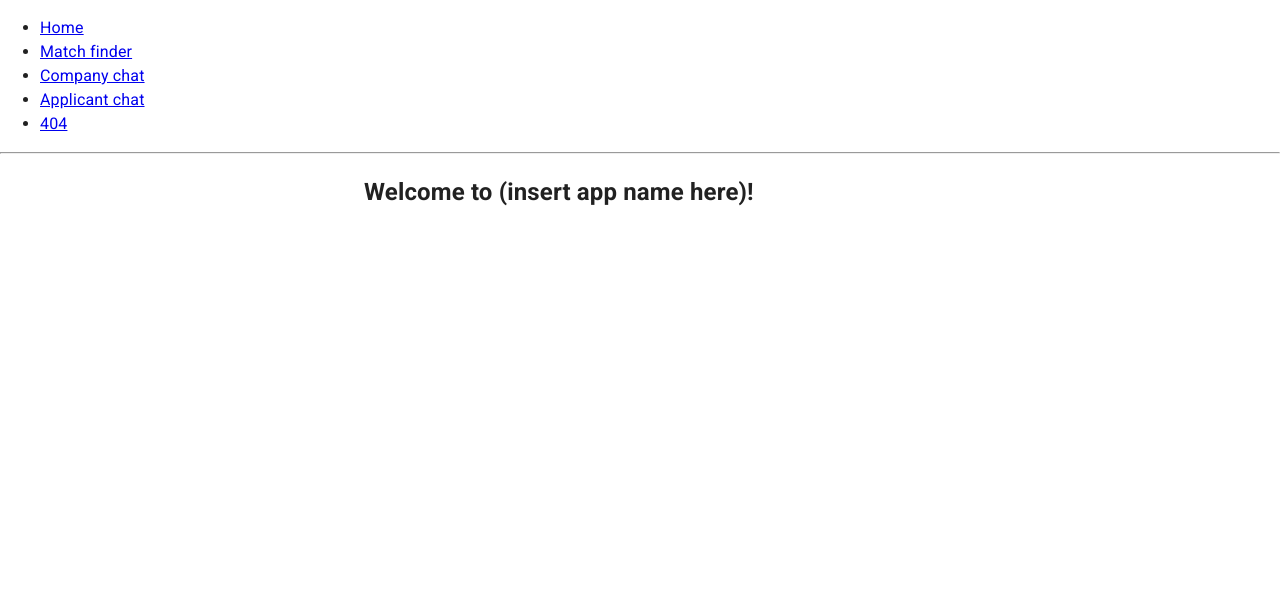
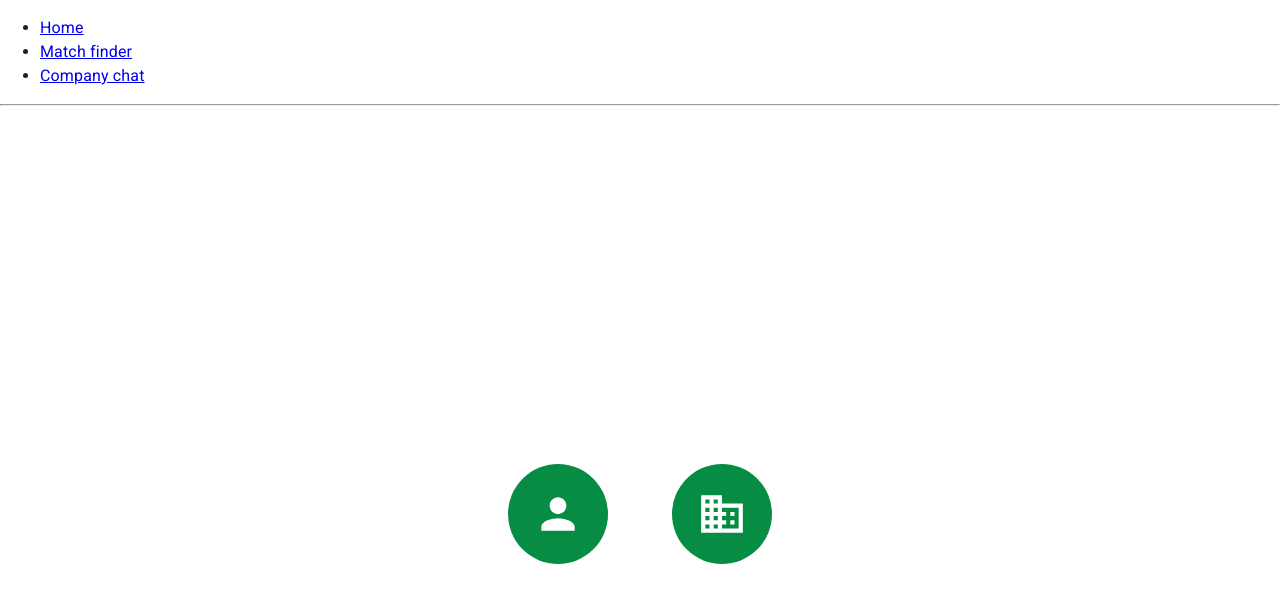
Before and after one commit to MauritsR/hackathon-dpg, a React (Create React App) app in the folder frontend/: page / in a window 1280 px wide. Before the commit this address had no page. Shown: the top 602 px of the page. Built offline with nearby package versions, Linux system fonts and the light colour scheme.

Commit message:
Add home page with icons

```diff
--- a/frontend/src/App.tsx
+++ b/frontend/src/App.tsx
@@ -4,6 +4,7 @@ import MatchFinder from "./pages/MatchFinder";
 import * as routes from "./constants/routes";
 import ApplicantChat from "./pages/ApplicantChat";
 import CompanyChat from "./pages/CompanyChat";
+import Home from "./pages/Home";
 
 export default function App() {
   return (
@@ -35,12 +36,6 @@ function Layout() {
           <li>
             <Link to="/company-chat">Company chat</Link>
           </li>
-          <li>
-            <Link to={routes.applicantChat}>Applicant chat</Link>
-          </li>
-          <li>
-            <Link to="/nothing-here">404</Link>
-          </li>
         </ul>
       </nav>
 
@@ -56,14 +51,6 @@ function Layout() {
   );
 }
 
-function Home() {
-  return (
-    <div>
-      <h2>Welcome to (insert app name here)!</h2>
-    </div>
-  );
-}
-
 function NoMatch() {
   return (
     <div>
--- /dev/null
+++ b/frontend/src/pages/Home.tsx
@@ -0,0 +1,98 @@
+import styled from "@emotion/styled";
+import IconButton from "@mui/material/IconButton";
+import { useState } from "react";
+import Business from "@mui/icons-material/Business";
+import Person from "@mui/icons-material/Person";
+
+const Video = styled.video`
+  object-fit: cover;
+  width: 100vw;
+  height: 100vh;
+  position: fixed;
+  top: 0;
+  left: 0;
+`;
+
+const ICON_COLOR = "white";
+const ICON_BACKGROUND_COLOR = "#078D43";
+
+const Wrapper = styled.div`
+  display: flex;
+  justify-content: center;
+  align-items: center;
+  height: 100%;
+`;
+
+enum UserType {
+  Applicant = "applicant",
+  Company = "company",
+}
+
+const Home: React.FunctionComponent = () => {
+  const [userType, setUserType] = useState<UserType>();
+
+  return (
+    <>
+      <Wrapper>
+        {userType === UserType.Applicant && (
+          <Video autoPlay muted>
+            <source src="/videos/happy-applicant.mp4" type="video/mp4" />
+          </Video>
+        )}
+        {userType === UserType.Company && (
+          <Video autoPlay muted>
+            <source src="/videos/company-building.mp4" type="video/mp4" />
+          </Video>
+        )}
+        <IconButton
+          sx={{
+            backgroundColor: ICON_BACKGROUND_COLOR,
+            ":hover": {
+              backgroundColor: ICON_BACKGROUND_COLOR,
+            },
+            color: ICON_COLOR,
+            height: "100px",
+            width: "100px",
+            m: 4,
+          }}
+          size="large"
+          aria-label="add to shopping cart"
+          onClick={() => setUserType(UserType.Applicant)}
+        >
+          <Person
+            sx={{
+              backgroundColor: ICON_BACKGROUND_COLOR,
+              height: "50px",
+              width: "50px",
+            }}
+          />
+        </IconButton>
+        <IconButton
+          sx={{
+            backgroundColor: ICON_BACKGROUND_COLOR,
+            ":hover": {
+              backgroundColor: ICON_BACKGROUND_COLOR,
+            },
+            color: ICON_COLOR,
+            height: "100px",
+            width: "100px",
+            m: 4,
+          }}
+          size="large"
+          aria-label="add to shopping cart"
+          onClick={() => setUserType(UserType.Company)}
+        >
+          <Business
+            sx={{
+              backgroundColor: ICON_BACKGROUND_COLOR,
+              height: "50px",
+              width: "50px",
+            }}
+          />
+        </IconButton>
+      </Wrapper>
+    </>
+  );
+};
+
+export default Home;
--- a/frontend/src/services/useChat.ts
+++ b/frontend/src/services/useChat.ts
@@ -40,7 +40,6 @@ const useChat = ({
     if (!ws.current) return;
 
     ws.current.onmessage = (event) => {
-      console.log("on message data: ", event.data);
       if (event.data !== "") {
         setMessages([...messages, JSON.parse(event.data)]);
       }
```
Also changed, not shown: 2 other files (tests, documents, lock files or other folders).
